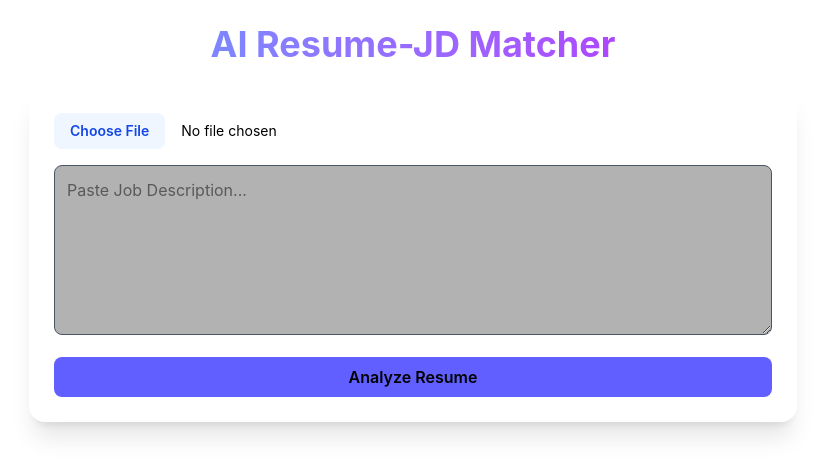
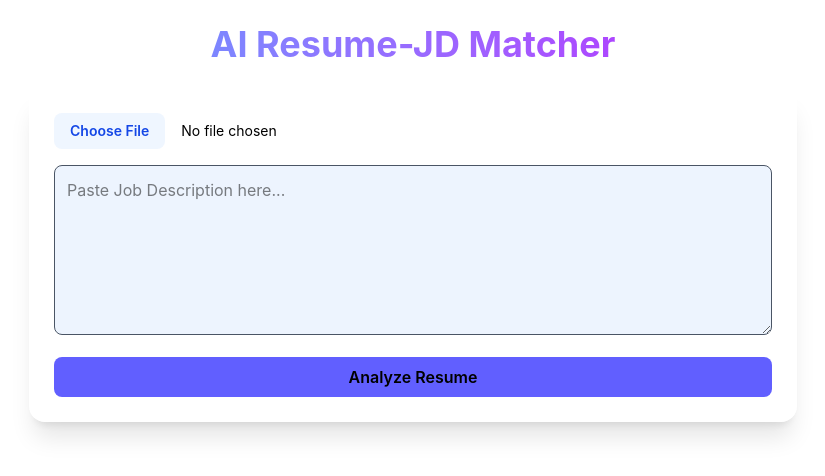
Before and after one commit to SwatiHD/AI_Resume-JD_Matcher, a React (Vite) app in the folder Frontend/: page / in a window 1280 px wide. Shown: the top 476 px of the page, without its empty margins (227-1052 px from the left). Built offline with nearby package versions, Linux system fonts and the light colour scheme.

Commit message:
Changed CSS

```diff
--- a/Frontend/src/App.jsx
+++ b/Frontend/src/App.jsx
@@ -23,14 +23,14 @@
       formData.append("resume", file);
       formData.append("jd", jd);
 
+      // const apiCall = await axios.post(
+      //   "https://ai-resume-jd-matcher-backend.onrender.com/analyze",
+      //   formData,
+      // );
       const apiCall = await axios.post(
-        "https://ai-resume-jd-matcher-backend.onrender.com/analyze",
+        "http://localhost:5000/analyze",
         formData,
       );
-      // const apiCall = await axios.post(
-      //         "http://localhost:5000/analyze",
-      //         formData,
-      //       );
       await sleep(700);
       setStep("Matching skills...");
 
@@ -70,10 +70,10 @@
 
         <textarea
           rows="6"
-          placeholder="Paste Job Description..."
+          placeholder="Paste Job Description here..."
           value={jd}
           onChange={(e) => setJd(e.target.value)}
-          className="w-full p-3 rounded-lg bg-black/30 border border-gray-600 focus:outline-none focus:ring-2 focus:ring-indigo-500"
+          className="w-full p-3 rounded-lg bg-blue-100/50 border border-gray-600 focus:outline-none focus:ring-2 focus:ring-indigo-500"
         />
 
         <button
```
Also changed, not shown: 1 other file (tests, documents, lock files or other folders).
